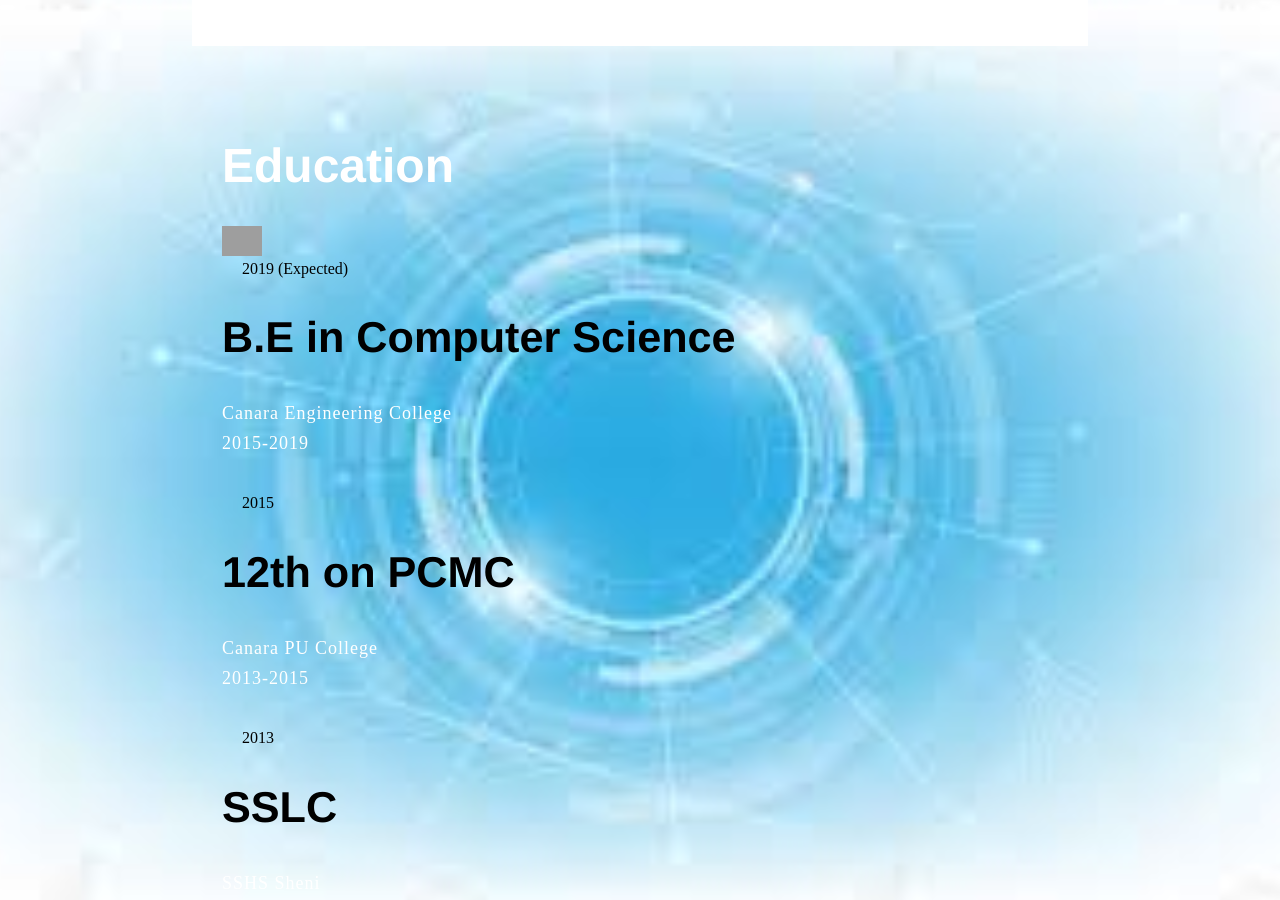
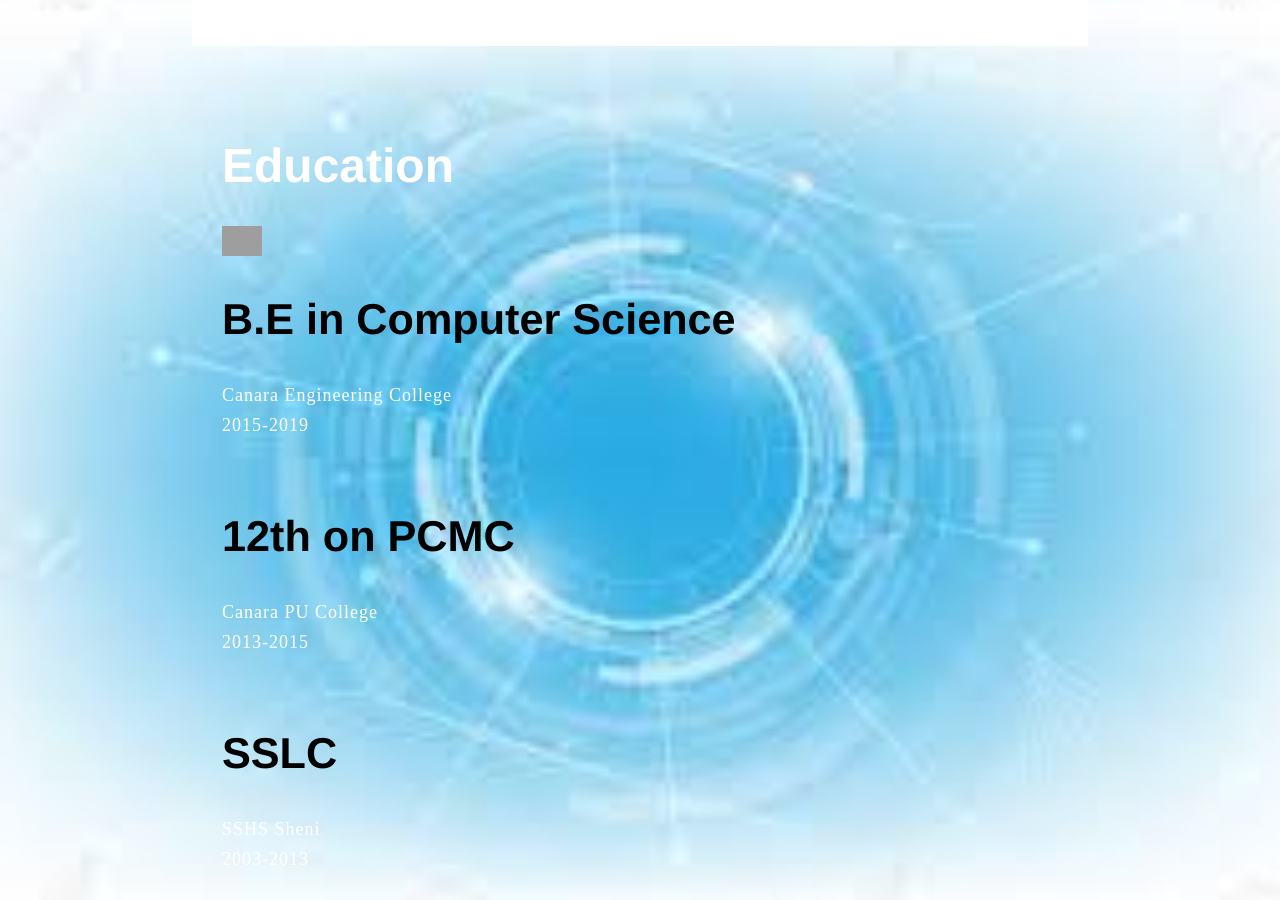
Before and after one commit to sandeepnayaks/sandeepnayaks.github.io, a Jekyll site: the page built from about/index.html, in a window 1280 px wide and 900 px high, scrolled down 890 px. Built offline with Jekyll 4.4.1, drawn with Linux system fonts in a browser that asks for light colours; grey boxes are pictures that could not be loaded.

Commit message:
Update index.html

```diff
--- a/about/index.html
+++ b/about/index.html
@@ -63,26 +63,26 @@ title: About Sandeep S
       </div>
     </div>
   </div>
-			<div class="section blue-bg">
+<div class="section blue-bg">
     <div class="section-content wow fadeInUp">
       <div class="title">
         <h1>Education</h1>
         <img src="../images/education-icon.png" width="40px" alt="grad icon">
       </div>
       <div class="content">
-        <div class="small">2019 (Expected)</div>
+
         <h2>B.E in Computer Science</h2>
         <p>Canara Engineering College</p>
 	      <p>2015-2019</p>
         <br>
         <br>
-        <div class="small">2015</div>
+
         <h2>12th on PCMC</h2>
         <p>Canara PU College</p>
 	      <p>2013-2015</p>
         <br>
         <br>
-        <div class="small">2013</div>
+
         <h2>SSLC</h2>
         <p>SSHS Sheni</p>
 	      <p>2003-2013</p>
```
